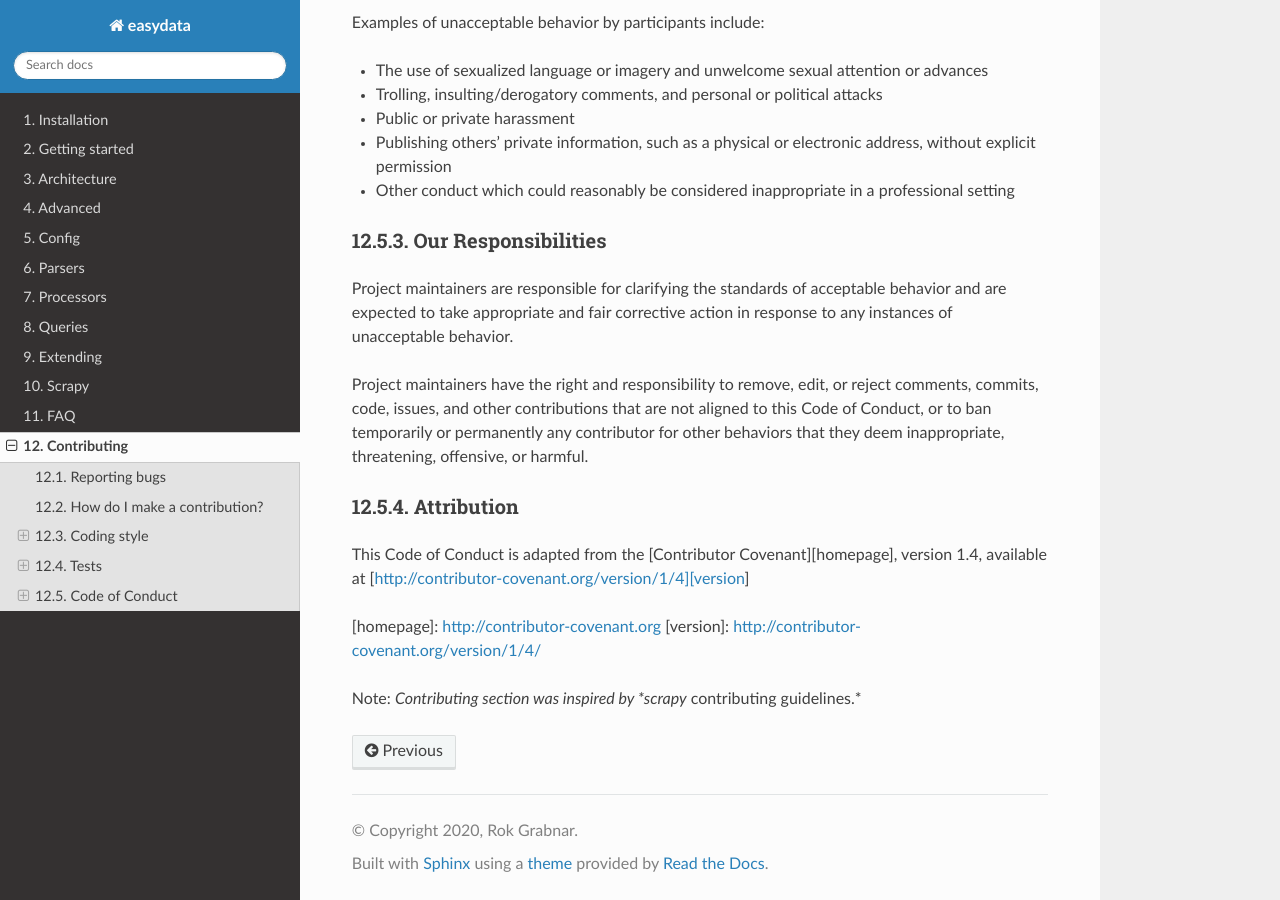
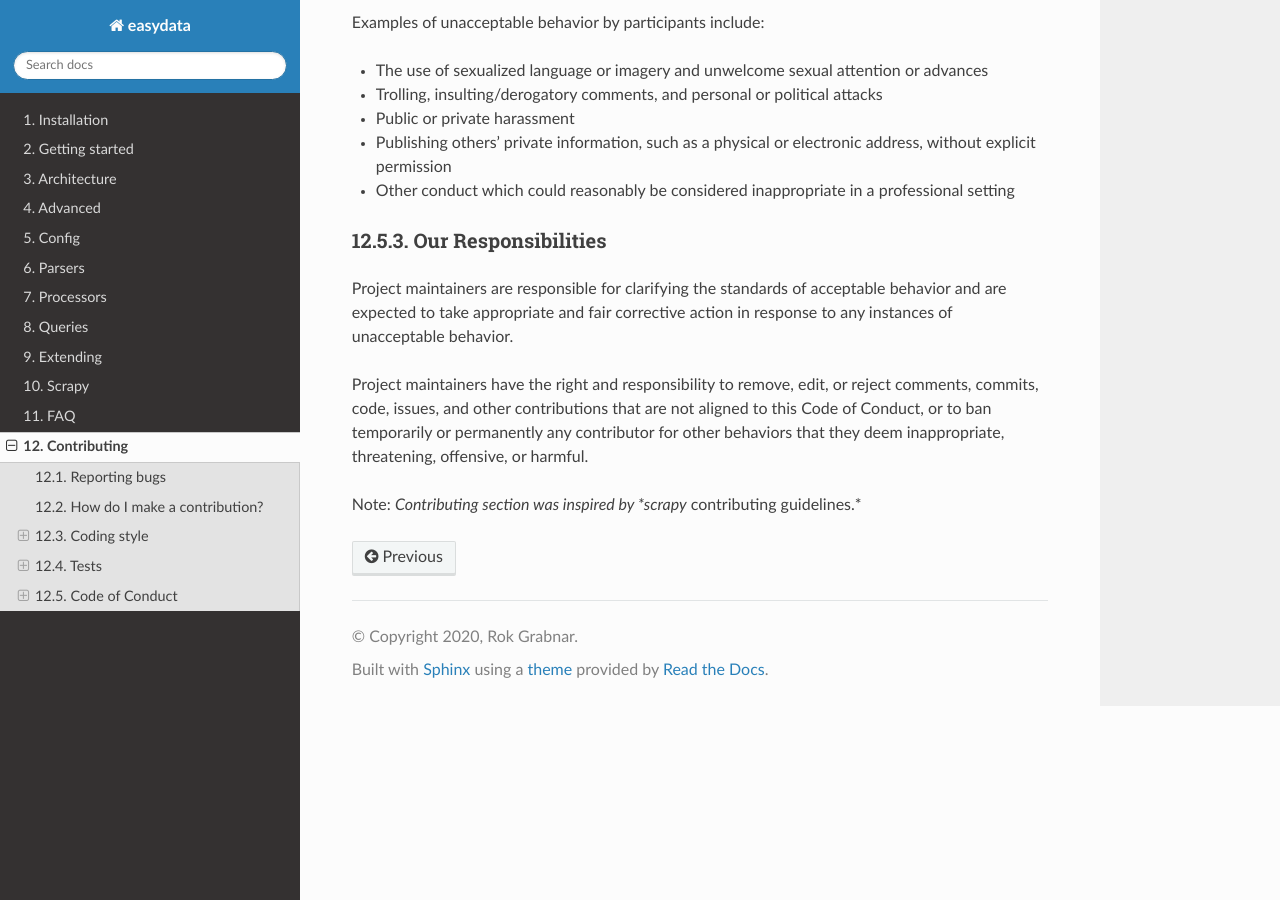
Before and after one commit to easydatapy/easydata, a Sphinx documentation site: the page built from docs/contributing.rst, in a window 1280 px wide and 900 px high, scrolled down 3869 px. Built offline with Sphinx 7.4.7 and the Read the Docs theme 2.0.0, drawn with Linux system fonts in a browser that asks for light colours.

Commit message:
remove attribution section

```diff
--- a/docs/contributing.rst
+++ b/docs/contributing.rst
@@ -212,16 +212,6 @@ aligned to this Code of Conduct, or to ban temporarily or permanently any
 contributor for other behaviors that they deem inappropriate, threatening,
 offensive, or harmful.
 
-Attribution
------------
-
-This Code of Conduct is adapted from the [Contributor Covenant][homepage], version 1.4,
-available at [http://contributor-covenant.org/version/1/4][version]
-
-[homepage]: http://contributor-covenant.org
-[version]: http://contributor-covenant.org/version/1/4/
-
-
 .. _tests/: https://github.com/sitegroove/easydata/tree/master/tests
 .. _open issues: https://github.com/sitegroove/easydata/issues
 .. _issue tracker: https://github.com/sitegroove/easydata/issues
```
